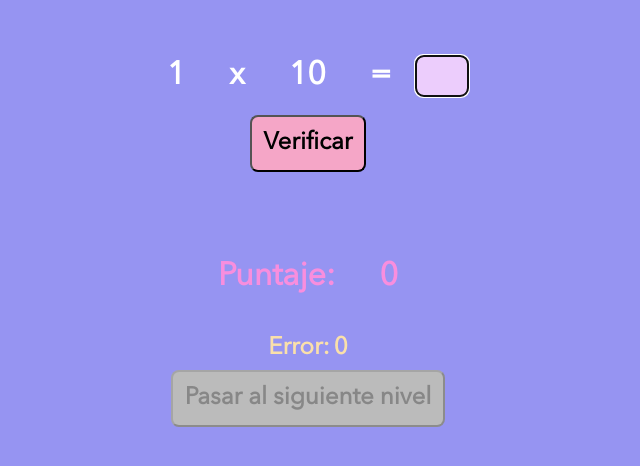
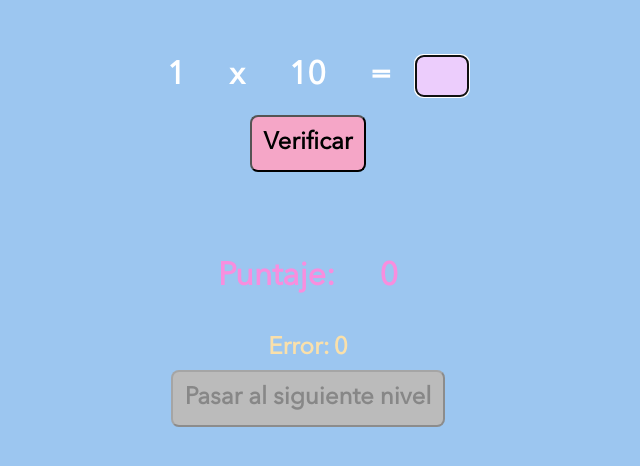
Before and after one commit to toledanogus/multiplicaciones.github.io, a plain HTML site: page index.html in a window 1280 px wide. Shown: the whole page, without its empty margins (332-972 px from the left). Drawn offline with Linux system fonts and the light colour scheme.

Commit message:
Fondo claro

```diff
--- a/style.css
+++ b/style.css
@@ -5,7 +5,7 @@
 
 body {
     /*background-image: linear-gradient(to right, #ffffff, rgb(254, 250, 255));*/
-    background-color: rgb(150, 148, 242);
+    background-color: rgb(156, 198, 240);
     text-align: center;
 }
 h1{
```
